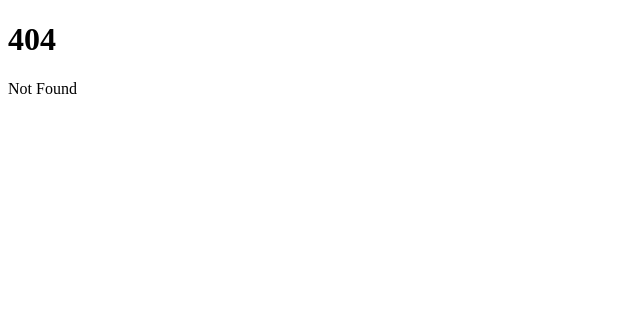
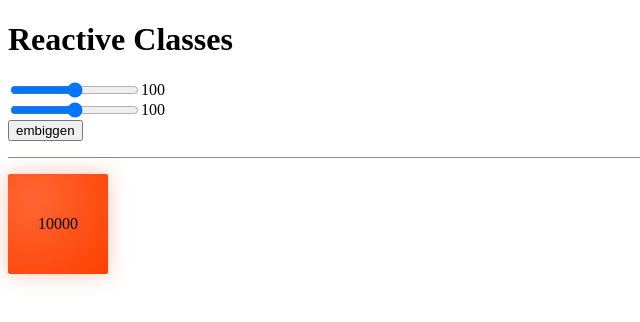
Before and after one commit to kamatealif/svelte-learning, a SvelteKit app: page /Adreactivity in a window 1280 px wide. Before the commit this address had no page. Shown: the top 322 px of the page, without its empty margins (0-640 px from the left). Built offline with nearby package versions, Linux system fonts and the light colour scheme.

Commit message:
add reactive box component with adjustable dimensions

```diff
--- /dev/null
+++ b/src/routes/Adreactivity/+page.svelte
@@ -0,0 +1,65 @@
+<script>
+	const MAX_SIZE = 200;
+
+	class Box {
+		width = $state(0);
+		height = $state(0);
+		area = $derived(this.width * this.height);
+
+		constructor(width, height) {
+			this.width = width;
+			this.height = height;
+		}
+
+		embiggen(amount) {
+			this.width += amount;
+			this.height += amount;
+		}
+	}
+
+	const box = new Box(100, 100);
+</script>
+
+<div>
+	<h1>Reactive Classes</h1>
+	<label>
+		<input type="range" bind:value={box.width} min={0} max={MAX_SIZE} />
+		{box.width}
+	</label>
+
+	<label>
+		<input type="range" bind:value={box.height} min={0} max={MAX_SIZE} />
+		{box.height}
+	</label>
+
+	<button onclick={() => box.embiggen(10)}>embiggen</button>
+
+	<hr />
+
+	<div class="box" style:width="{box.width}px" style:height="{box.height}px">
+		{box.area}
+	</div>
+</div>
+
+<style>
+	label {
+		display: flex;
+		align-items: center;
+	}
+
+	hr {
+		margin: 1em 0;
+		border: none;
+		border-bottom: 1px solid #888;
+	}
+
+	.box {
+		background: radial-gradient(at 25% 25%, hsl(15 100 60), hsl(15 100 50));
+		border-radius: 2px;
+		filter: drop-shadow(0 0 10px hsl(15 100 50 / 0.3));
+		display: flex;
+		align-items: center;
+		justify-content: center;
+		overflow: hidden;
+	}
+</style>
```
